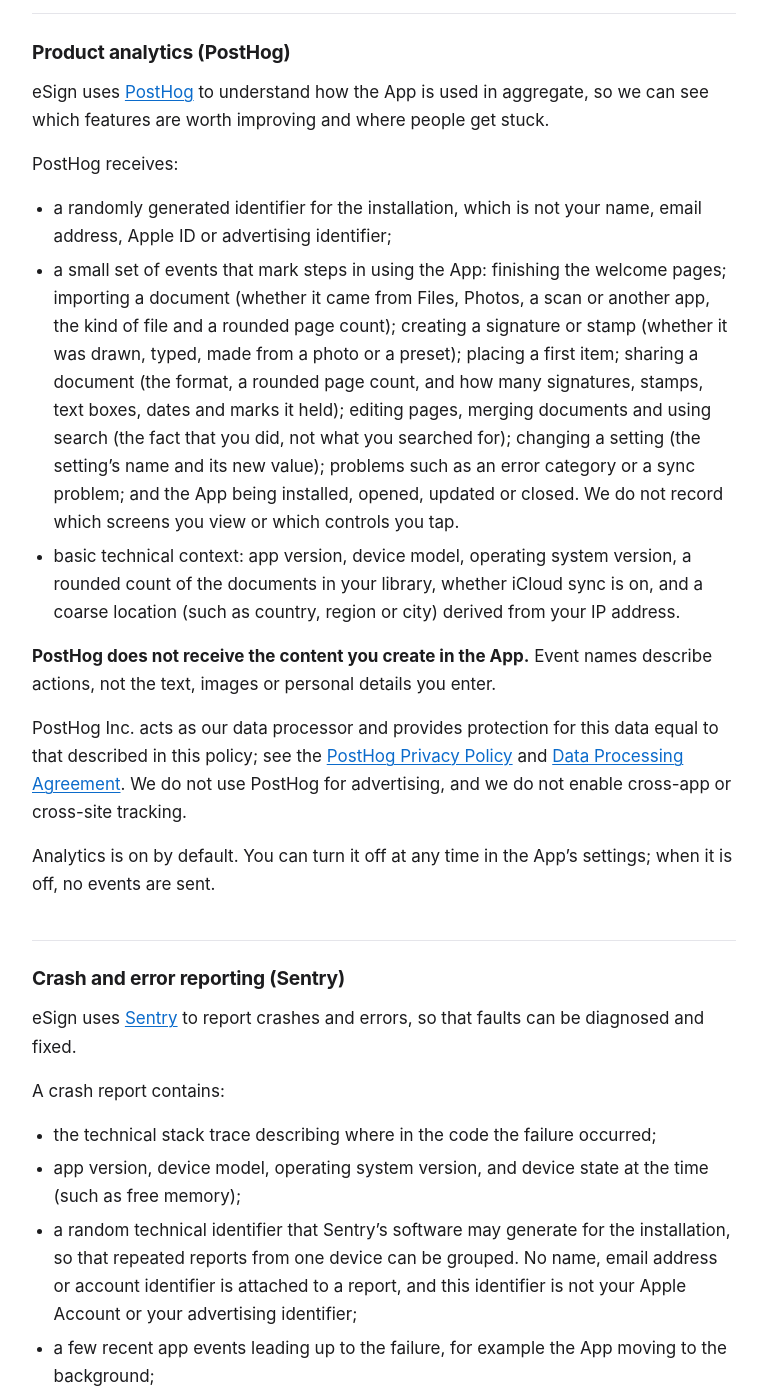
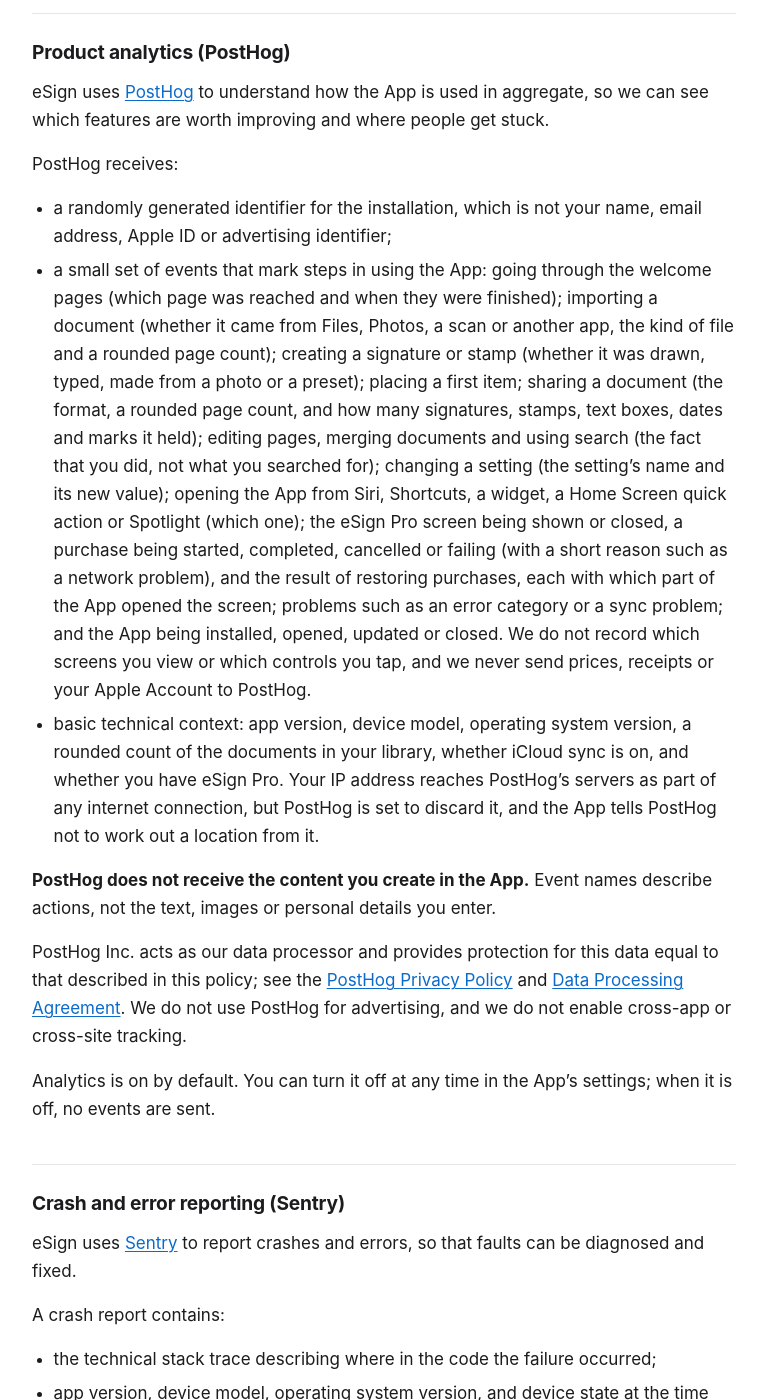
Before and after one commit to cevatakdemir21/legal, a Jekyll site: the page built from apps/esign/privacy.md, in a window 1280 px wide and 1400 px high, scrolled down 3675 px. Shown: the whole window, without its empty margins (256-1023 px from the left). Built offline with Jekyll 4.4.1, drawn with Linux system fonts in a browser that asks for light colours.

Commit message:
eSign privacy: list the subscription screen and purchase events, Pro status, no location
The app now sends paywall_shown/dismissed, purchase_started/completed/cancelled/failed,
restore_completed, onboarding steps and launch actions, and an is_pro property; the page
listed none of them. Every event now carries $geoip_disable and the project discards IPs,
so the coarse-location line is replaced.

Co-Authored-By: Claude Opus 5.5 <noreply@anthropic.com>

```diff
--- a/apps/esign/privacy.md
+++ b/apps/esign/privacy.md
@@ -13,7 +13,8 @@ effective: 2026-10-21
 #   - revenuecat : eSign Pro auto-renewable subscription (weekly, yearly)
 #   - posthog    : anonymous product analytics, PostHog EU cloud, no identify, no document
 #                  data; on by default, legitimate interest, Settings > Legal > "Analytics"
-#                  switch (Analytics.swift, PostHogAnalyticsClient.swift)
+#                  switch (Analytics.swift, PostHogAnalyticsClient.swift). Every event carries
+#                  $geoip_disable (no location) and the project discards IPs (anonymize_ips).
 #   - sentry     : crash, hang and watchdog reports, Sentry DE region, sendDefaultPii off.
 #                  On by default; the SAME "Analytics" switch stops it (CrashReporting.applyAllowed,
 #                  called from SettingsStore.analyticsEnabled), hence single_switch below.
@@ -34,8 +35,8 @@ analytics_opt_out: true
 crash_opt_out: true
 single_switch: true
 
-posthog_events_text: "a small set of events that mark steps in using the App: finishing the welcome pages; importing a document (whether it came from Files, Photos, a scan or another app, the kind of file and a rounded page count); creating a signature or stamp (whether it was drawn, typed, made from a photo or a preset); placing a first item; sharing a document (the format, a rounded page count, and how many signatures, stamps, text boxes, dates and marks it held); editing pages, merging documents and using search (the fact that you did, not what you searched for); changing a setting (the setting’s name and its new value); problems such as an error category or a sync problem; and the App being installed, opened, updated or closed. We do not record which screens you view or which controls you tap."
-posthog_context_text: "basic technical context: app version, device model, operating system version, a rounded count of the documents in your library, whether iCloud sync is on, and a coarse location (such as country, region or city) derived from your IP address."
+posthog_events_text: "a small set of events that mark steps in using the App: going through the welcome pages (which page was reached and when they were finished); importing a document (whether it came from Files, Photos, a scan or another app, the kind of file and a rounded page count); creating a signature or stamp (whether it was drawn, typed, made from a photo or a preset); placing a first item; sharing a document (the format, a rounded page count, and how many signatures, stamps, text boxes, dates and marks it held); editing pages, merging documents and using search (the fact that you did, not what you searched for); changing a setting (the setting’s name and its new value); opening the App from Siri, Shortcuts, a widget, a Home Screen quick action or Spotlight (which one); the eSign Pro screen being shown or closed, a purchase being started, completed, cancelled or failing (with a short reason such as a network problem), and the result of restoring purchases, each with which part of the App opened the screen; problems such as an error category or a sync problem; and the App being installed, opened, updated or closed. We do not record which screens you view or which controls you tap, and we never send prices, receipts or your Apple Account to PostHog."
+posthog_context_text: "basic technical context: app version, device model, operating system version, a rounded count of the documents in your library, whether iCloud sync is on, and whether you have eSign Pro. Your IP address reaches PostHog’s servers as part of any internet connection, but PostHog is set to discard it, and the App tells PostHog not to work out a location from it."
 
 sentry_identifier_text: "a random technical identifier that Sentry’s software may generate for the installation, so that repeated reports from one device can be grouped. No name, email address or account identifier is attached to a report, and this identifier is not your Apple Account or your advertising identifier;"
 sentry_extra:
```
